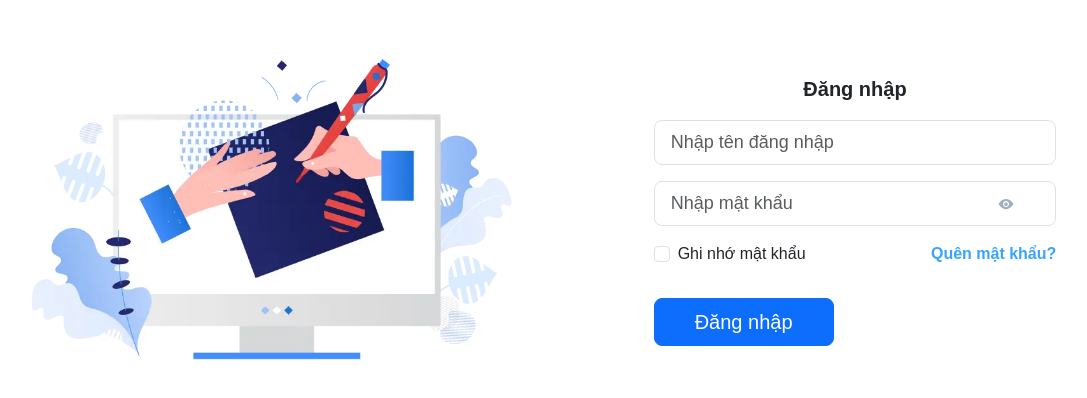
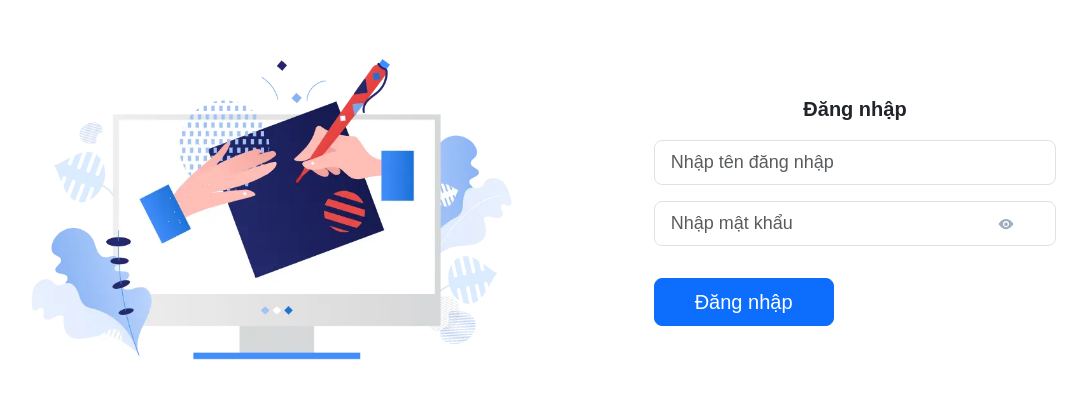
Before and after one commit to buiquiquyet/react-base, a React (Vite) app: page / in a window 1280 px wide. Shown: the part 154-552 px from the top of the page, without its empty margins (105-1192 px from the left). Built offline with nearby package versions, Linux system fonts and the light colour scheme.

Commit message:
update: login

```diff
--- a/src/app/auth/login.tsx
+++ b/src/app/auth/login.tsx
@@ -5,7 +5,7 @@
 import { useFormik } from "formik";
 import * as Yup from "yup";
 import Spinner from "@/helper/Spinner";
-import { Link, useNavigate } from "react-router-dom";
+import {  useNavigate } from "react-router-dom";
 import { ToastContainer } from "react-toastify";
 import "react-toastify/dist/ReactToastify.css";
 import { login } from "@/redux/api/auth/authCrud";
@@ -270,7 +270,7 @@
                     ) : null}
                   </div>
 
-                  <div className="d-flex justify-content-between align-items-center">
+                  {/* <div className="d-flex justify-content-between align-items-center">
                     <div className="form-check mb-0">
                       <input
                         className="form-check-input me-2"
@@ -291,7 +291,7 @@
                     >
                       Quên mật khẩu?
                     </Link>
-                  </div>
+                  </div> */}
 
                   <div className="text-center text-lg-start mt-4 pt-2">
                     <button
```
